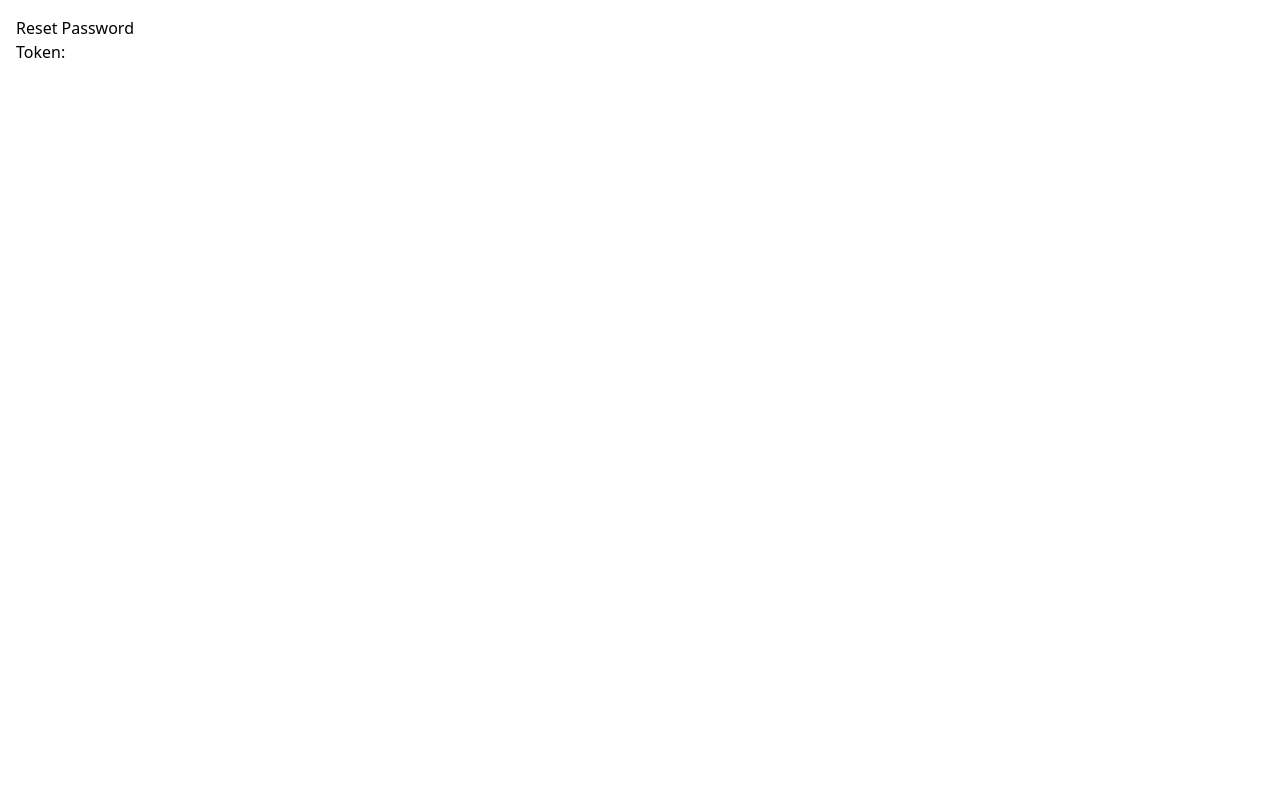
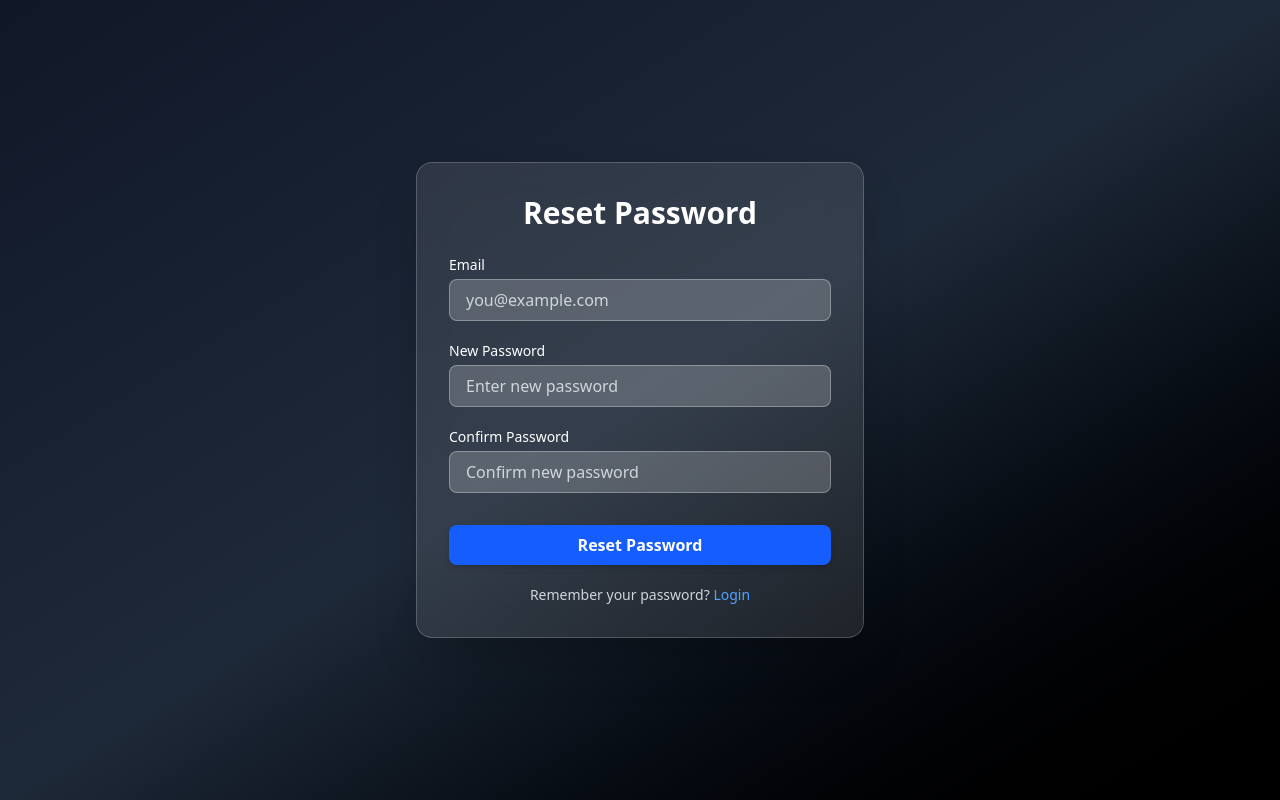
Before and after one commit to Elangovan1350/frontend-ecommerce-project, a Next.js app: page /user/resetPassword in a window 1280 px wide. Built offline with nearby package versions, Linux system fonts and the light colour scheme.

Commit message:
change11

```diff
--- a/app/user/forgetPassword/page.tsx
+++ b/app/user/forgetPassword/page.tsx
@@ -6,14 +6,12 @@ import * as z from "zod";
 import axios from "axios";
 import { toast } from "sonner";
 import Link from "next/link";
-import { useRouter } from "next/navigation";
 
 const forgetPasswordSchema = z.object({
   email: z.email({ message: "Invalid email address" }),
 });
 
 const Page = () => {
-  const router = useRouter();
   const {
     register,
     handleSubmit,
@@ -31,7 +29,6 @@ const Page = () => {
 
       if (res.data.success) {
         toast.success("Password reset link sent to your email!");
-        router.push(res.data.redirect_url || "/user/login");
         // You can add redirect logic here if needed
       } else {
         toast.error(res.data.message || "Password reset failed!");
--- a/app/user/resetPassword/page.tsx
+++ b/app/user/resetPassword/page.tsx
@@ -3,14 +3,134 @@
 import { Suspense } from "react";
 import { useSearchParams } from "next/navigation";
 
+import { useForm } from "react-hook-form";
+import { zodResolver } from "@hookform/resolvers/zod";
+import * as z from "zod";
+import axios from "axios";
+import { toast } from "sonner";
+import Link from "next/link";
+import { useRouter } from "next/navigation";
+
 function ResetPasswordContent() {
+  const router = useRouter();
   const searchParams = useSearchParams();
   const token = searchParams.get("token");
 
+  const resetPasswordSchema = z.object({
+    email: z.email({ message: "Invalid email address" }),
+    password: z.string().min(6).max(100).nonempty(),
+    confirmPassword: z.string().min(6).max(100).nonempty(),
+  });
+
+  const {
+    register,
+    handleSubmit,
+    formState: { errors, isSubmitting },
+  } = useForm({
+    resolver: zodResolver(resetPasswordSchema),
+  });
+
+  const onSubmit = async (data: z.infer<typeof resetPasswordSchema>) => {
+    if (data.password !== data.confirmPassword) {
+      toast.error("Passwords do not match");
+      return;
+    }
+
+    try {
+      const res = await axios.post(
+        "https://backend-e-comerce-project.vercel.app/reset-password",
+        { token, password: data.password, email: data.email }
+      );
+
+      if (res.data.success) {
+        toast.success("Password reset successful!");
+        router.push("/user/login");
+      } else {
+        toast.error(res.data.message || "Password reset failed!");
+      }
+
+      console.log(res);
+    } catch (error) {
+      toast.error("Something went wrong!");
+      console.error(error);
+    }
+  };
+
   return (
-    <div className="p-4">
-      <h1>Reset Password</h1>
-      <p>Token: {token}</p>
+    <div className="min-h-screen flex items-center justify-center bg-linear-to-br from-gray-900 via-gray-800 to-black text-white px-4">
+      <div className="w-full max-w-md bg-white/10 backdrop-blur-lg rounded-2xl shadow-2xl p-8 border border-white/20">
+        <h1 className="text-3xl font-semibold text-center mb-6 text-white">
+          Reset Password
+        </h1>
+        <form onSubmit={handleSubmit(onSubmit)} className="space-y-5">
+          <div>
+            <label className="block text-sm font-medium mb-1">Email</label>
+            <input
+              type="email"
+              {...register("email")}
+              className="w-full px-4 py-2 rounded-lg bg-white/20 border border-white/30 focus:ring-2 focus:ring-blue-500 outline-none placeholder-gray-300"
+              placeholder="you@example.com"
+            />
+            {errors.email && (
+              <p className="text-red-400 text-sm mt-1">
+                {errors.email.message}
+              </p>
+            )}
+          </div>
+
+          <div>
+            <label className="block text-sm font-medium mb-1">
+              New Password
+            </label>
+            <input
+              type="password"
+              {...register("password")}
+              className="w-full px-4 py-2 rounded-lg bg-white/20 border border-white/30 focus:ring-2 focus:ring-blue-500 outline-none placeholder-gray-300"
+              placeholder="Enter new password"
+            />
+            {errors.password && (
+              <p className="text-red-400 text-sm mt-1">
+                {errors.password.message}
+              </p>
+            )}
+          </div>
+
+          <div>
+            <label className="block text-sm font-medium mb-1">
+              Confirm Password
+            </label>
+            <input
+              type="password"
+              {...register("confirmPassword")}
+              className="w-full px-4 py-2 rounded-lg bg-white/20 border border-white/30 focus:ring-2 focus:ring-blue-500 outline-none placeholder-gray-300"
+              placeholder="Confirm new password"
+            />
+            {errors.confirmPassword && (
+              <p className="text-red-400 text-sm mt-1">
+                {errors.confirmPassword.message}
+              </p>
+            )}
+          </div>
+
+          <button
+            type="submit"
+            disabled={isSubmitting}
+            className="w-full py-2 mt-3 bg-blue-600 hover:bg-blue-700 rounded-lg font-semibold transition-all duration-300 shadow-md disabled:opacity-50"
+          >
+            {isSubmitting ? "Resetting Password..." : "Reset Password"}
+          </button>
+        </form>
+
+        <p className="text-center text-sm text-gray-300 mt-5">
+          Remember your password?{" "}
+          <Link
+            href="/user/login"
+            className="text-blue-400 hover:underline hover:text-blue-300 transition-colors"
+          >
+            Login
+          </Link>
+        </p>
+      </div>
     </div>
   );
 }
```
